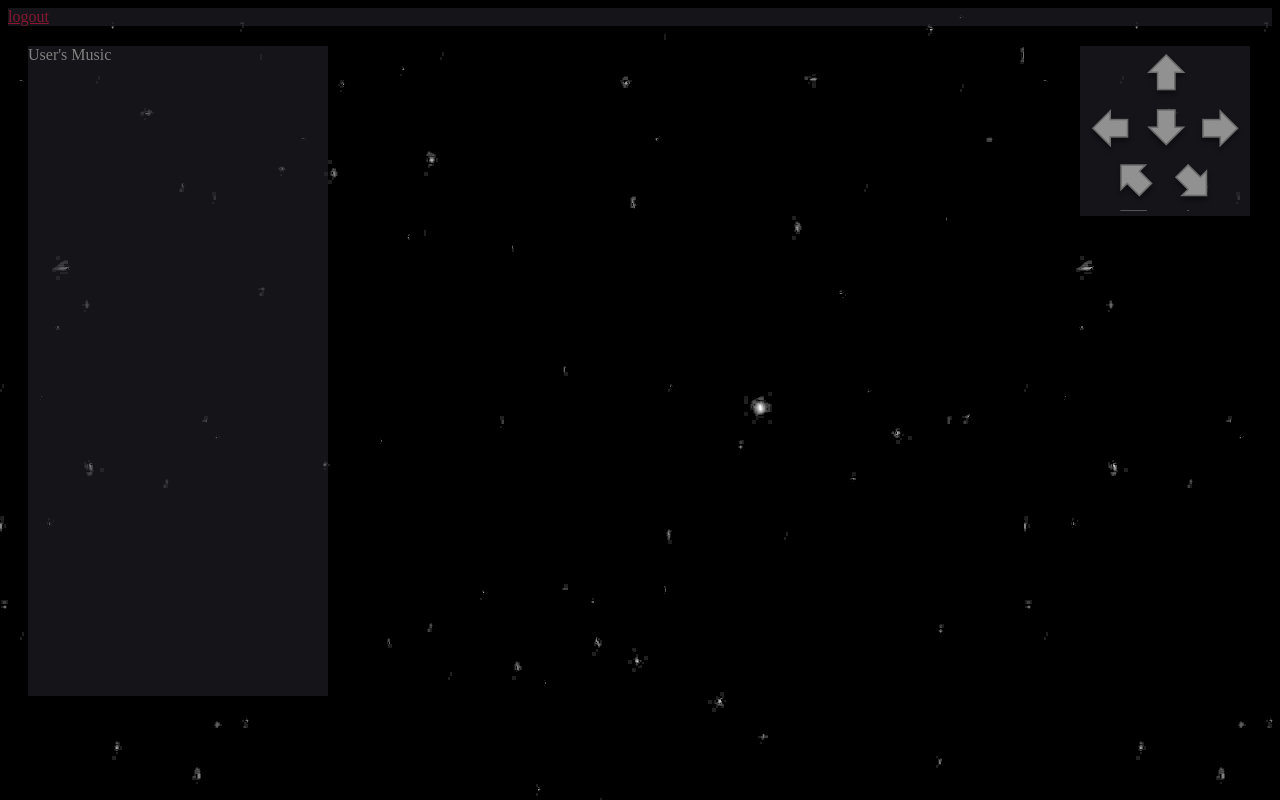
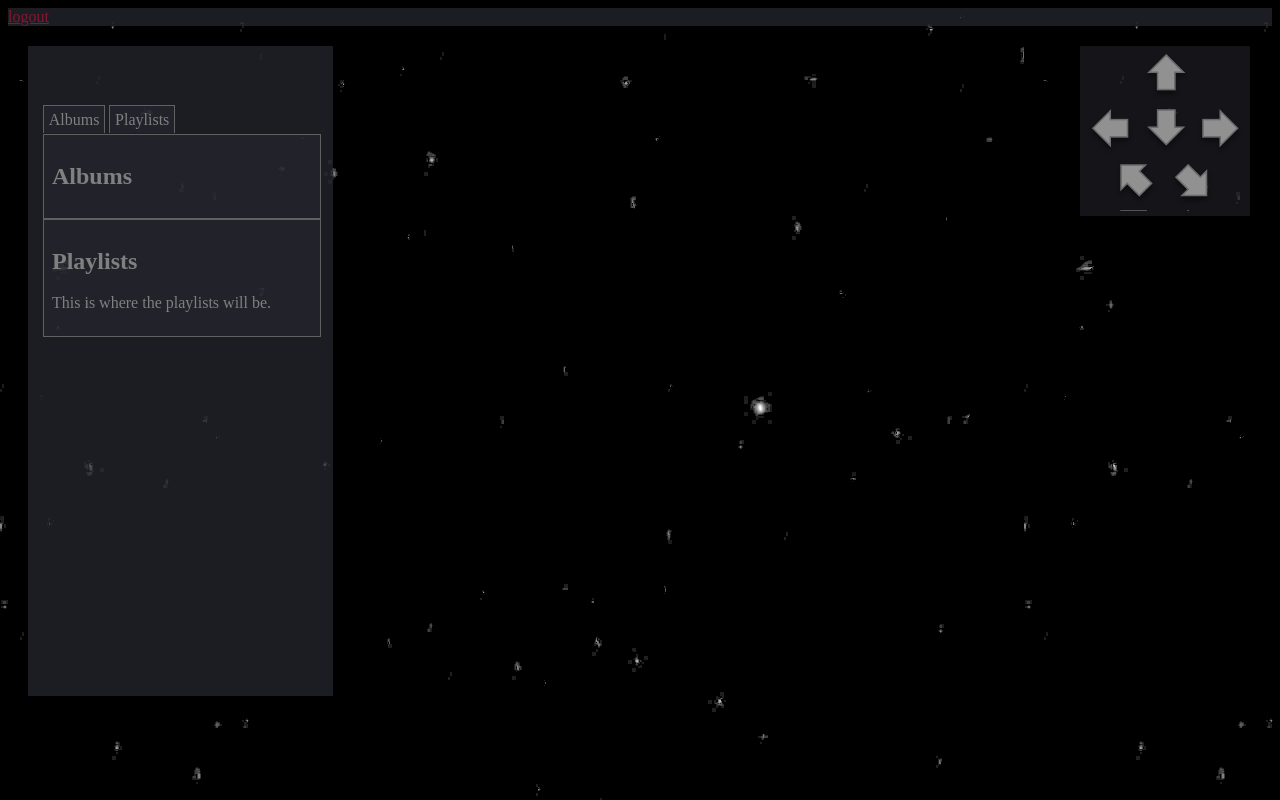
Before and after one commit to br3annalynn/Hackbright_Project, a Flask app: page /planets in a window 1280 px wide. Run offline with Flask 2, Linux system fonts and the light colour scheme; data that the repository does not hold is empty; parts of the project's set-up code (start-up, migrations or seed data) failed here and were passed over; some libraries are stand-ins or nearby versions.

Commit message:
Solar system is populated by collection and albums are showing

```diff
--- a/my_rdio_search.py
+++ b/my_rdio_search.py
@@ -39,7 +39,7 @@
             album['tracks'].append(get_track_info(track))
         collection.append(album)
 
-    return json.dumps({'collection': collection})
+    return json.dumps({'user_name': current_user.name, 'collection': collection})
 
 ##### Gets user's playlists
 def get_user_playlist(user_info):
@@ -57,7 +57,7 @@
             single_playlist['tracks'].append(get_track_info(track))
         playlists.append(single_playlist)
 
-    return json.dumps({'playlists': playlists})
+    return json.dumps({'user_name': current_user.name, 'playlists': playlists})
 
 
 # get_user_playlist(current_user)
--- a/static/css/main.css
+++ b/static/css/main.css
@@ -1,4 +1,4 @@
-canvas {
+ canvas {
     width: 100%;
     height: 100%;
 }
@@ -49,17 +49,70 @@
 /*css for planets.html*/
 #navBar{
     width: 100%;
-    background-color: rgba(40, 40, 50, .5);
+    background-color: rgba(40, 40, 50, .7);
 }
 
+
+
+
+
+
 #musicbox{
-    width: 300px;
+    width: 305px;
     height: 650px;
-    background-color: rgba(40, 40, 50, .5);
+    background-color: rgba(40, 40, 50, .7);
     color: gray;
     margin: 20px;
     position: absolute;
 }
+#user_music{
+    height: 50px;
+    font-size: 26px;
+    padding-top: 15px;
+    padding-left: 15px;
+}
+
+#tabs {
+    list-style-type: none;
+    width: 260px;
+    margin: 0 0 0 15px;
+    padding: 0 0 0.3em 0;
+}
+#tabs li {
+    display: inline;
+}
+#tabs li a {
+    color: gray;
+    background-color: rgba(40, 40, 50, .5);
+    border: 1px solid #606060;
+    border-bottom: none;
+    padding: 0.3em;
+    text-decoration: none;
+}
+#tabs li a:hover {
+    background-color: rgb(133, 23, 50);
+}
+ul#tabs li a.selected {
+    color: rgb(133, 23, 50);
+    background-color: rgba(40, 40, 50, .5);
+    font-weight: bold;
+    padding: 0.7em 0.3em 0.38em 0.3em;
+}
+div.tabContent {
+    width: 260px;
+    margin-left: 15px;
+    border: 1px solid #606060;
+    padding: 8px;
+    background-color: rgba(40, 40, 50, .5);
+}
+div.tabContent.hide {
+    display: none;
+}
+
+
+
+
+
 
 #directionButtonBox{
     margin: 20px;
@@ -124,8 +177,7 @@
     margin-right: 32.5px;
     float: left;
 }
-/*purple
-rgb(100, 23, 150);
 
-red
+
+/*red
 rgb(133, 23, 50);*/
--- a/static/js/planets.js
+++ b/static/js/planets.js
@@ -20,8 +20,8 @@
     // console.log('building', numOfSolarSystems, 'solar systems');
     for(var i = 0; i < numOfSolarSystems; i++){
         // set numOfPlanets to number of songs on album
-        var numOfPlanets = MUSIC_COLLECTION[i]['tracks'].length;
-        console.log('*********', MUSIC_COLLECTION[i]['name'], 'has', MUSIC_COLLECTION[i]['tracks'].length, 'songs');
+        var numOfPlanets = MUSICCOLLECTION[i]['tracks'].length;
+        // console.log('*********', MUSICCOLLECTION[i]['name'], 'has', MUSICCOLLECTION[i]['tracks'].length, 'songs');
         // var numOfPlanets = 12;
         var solarSystem = new aSolarSystem(numOfPlanets);
         solarSystem.buildSolarSystem();
@@ -278,26 +278,13 @@
     }
 }
 
-
-///////////////////////////////////////////////////////////////////////////////
-
-//global variables
-var SCENE, CAMERA, RENDERER;
-var CLOCK = new THREE.Clock(true);
-var sunImages = ['../static/imgs/sun4.jpg', '../static/imgs/sun.png', '../static/imgs/sun1.gif', '../static/imgs/sun2.jpeg', '../static/imgs/sun3.jpeg', '../static/imgs/sun.jpg'];
-var planetImages = ['../static/imgs/planet.jpg', '../static/imgs/planet2.png', '../static/imgs/planet1.jpg', '../static/imgs/planet3.jpeg', '../static/imgs/planet4.jpg', '../static/imgs/planet5.png'];
-var GALAXYLIST = [];
-var GALAXYAXIS = new THREE.Vector3(1, .15, 0.1).normalize();
-var MUSIC_COLLECTION;
-
-var COUNTER = 0;
 function main(){
 
     //build SCENE
     buildScene();
 
     //build galaxy
-    var numOfSS = MUSIC_COLLECTION.length;
+    var numOfSS = MUSICCOLLECTION.length;
     buildGalaxy(numOfSS);
 
     document.addEventListener('keypress', onkeypress, false);
@@ -314,11 +301,25 @@
     render();
 }
 
+///////////////////////////////////////////////////////////////////////////////
+
+//global variables
+var SCENE, CAMERA, RENDERER;
+var CLOCK = new THREE.Clock(true);
+var sunImages = ['../static/imgs/sun4.jpg', '../static/imgs/sun.png', '../static/imgs/sun1.gif', '../static/imgs/sun2.jpeg', '../static/imgs/sun3.jpeg', '../static/imgs/sun.jpg'];
+var planetImages = ['../static/imgs/planet.jpg', '../static/imgs/planet2.png', '../static/imgs/planet1.jpg', '../static/imgs/planet3.jpeg', '../static/imgs/planet4.jpg', '../static/imgs/planet5.png'];
+var GALAXYLIST = [];
+var GALAXYAXIS = new THREE.Vector3(1, .15, 0.1).normalize();
+var MUSICCOLLECTION;
+var COUNTER = 0;
+
+
 var result = $.get('/get_music', import_music);
 
 function import_music(result){
     // set music collection to a list of album dictionaries
-    MUSIC_COLLECTION = $.parseJSON(result)['collection'];
-    // console.log(music_collection['collection'][0]['name'])
+
+    var data = $.parseJSON(result);
+    MUSICCOLLECTION = data['collection'];
     main();
 }
--- /dev/null
+++ b/static/js/user_music.js
@@ -0,0 +1,91 @@
+var tabLinks = new Array();
+var contentDivs = new Array();
+
+function init() {
+
+      // Grab the tab links and content divs from the page
+      var tabListItems = document.getElementById('tabs').childNodes;
+      for ( var i = 0; i < tabListItems.length; i++ ) {
+        if ( tabListItems[i].nodeName == "LI" ) {
+          var tabLink = getFirstChildWithTagName( tabListItems[i], 'A' );
+          var id = getHash( tabLink.getAttribute('href') );
+          tabLinks[id] = tabLink;
+          contentDivs[id] = document.getElementById( id );
+        }
+      }
+
+      // Assign onclick events to the tab links, and
+      // highlight the first tab
+      var i = 0;
+
+      for ( var id in tabLinks ) {
+        tabLinks[id].onclick = showTab;
+        tabLinks[id].onfocus = function() { this.blur() };
+        if ( i == 0 ) tabLinks[id].className = 'selected';
+        i++;
+      }
+
+      // Hide all content divs except the first
+      var i = 0;
+
+      for ( var id in contentDivs ) {
+        if ( i != 0 ) contentDivs[id].className = 'tabContent hide';
+        i++;
+      }
+    }
+
+function showTab() {
+    var selectedId = getHash( this.getAttribute('href') );
+
+    // Highlight the selected tab, and dim all others.
+    // Also show the selected content div, and hide all others.
+    for ( var id in contentDivs ) {
+        if ( id == selectedId ) {
+          tabLinks[id].className = 'selected';
+          contentDivs[id].className = 'tabContent';
+        } else {
+          tabLinks[id].className = '';
+          contentDivs[id].className = 'tabContent hide';
+        }
+    }
+
+    // Stop the browser following the link
+    return false;
+}
+
+
+function getFirstChildWithTagName( element, tagName ) {
+    for ( var i = 0; i < element.childNodes.length; i++ ) {
+        if ( element.childNodes[i].nodeName == tagName ) return element.childNodes[i];
+    }
+}
+
+
+function getHash( url ) {
+    var hashPos = url.lastIndexOf ( '#' );
+    return url.substring( hashPos + 1 );
+}
+
+function fillInMusicbox(){
+    $('#user_music').append(USERNAME, "'s Music");
+    for(var i = 0; i < MUSICCOLLECTION.length; i++){
+        var trackTitle = MUSICCOLLECTION[i]['name']
+        $('#album_list').append('<p>' + trackTitle + '</p>');
+    }
+}
+
+
+////////////////////////////////////
+var MUSICCOLLECTION;
+var USERNAME;
+var result = $.get('/get_music', import_music);
+
+function import_music(result){
+    // set music collection to a list of album dictionaries
+
+    var data = $.parseJSON(result);
+    MUSICCOLLECTION = data['collection'];
+    USERNAME = data['user_name'].split(" ")[0];
+    fillInMusicbox();
+    init();
+}
--- a/templates/planets.html
+++ b/templates/planets.html
@@ -20,9 +20,29 @@
         </div>
 
     </div>
-    <div id="musicbox"> User's Music </div>
+    <div id="musicbox">
+        <div id="user_music">
+        </div>
+        <ul id="tabs">
+          <li><a href="#albums_tab">Albums</a></li>
+          <li><a href="#playlist_tabs">Playlists</a></li>
+        </ul>
+        <div class="tabContent" id="albums_tab">
+            <h2>Albums</h2>
+            <div id="album_list">
+            </div>
+        </div>
+        <div class="tabContent" id="playlist_tabs">
+            <h2>Playlists</h2>
+            <div>
+                <p>This is where the playlists will be.</p>
+            </div>
+        </div>
+    </div>
+
     <script src="../static/js/three.min.js"></script>
     <script src="../static/js/jquery-2.0.3.js"></script>
     <script src="../static/js/planets.js"></script>
+    <script src="../static/js/user_music.js"></script>
 
 {% endblock %}
--- a/views.py
+++ b/views.py
@@ -90,14 +90,19 @@
 
 @app.route("/get_music")
 def get_music_data():
-    #get info for current user. Returns a list of keys and secrets
-    user_info = model.get_Rdio_info('fake user')
-    #call my_rdio_search on current user to return music collection and playlists
-    music_collection = my_rdio_search.get_user_collection(user_info)
+    session_music_collection = session.get('session_music_collection')
+    if session_music_collection:
+        return session_music_collection
+    else:
+        #get info for current user. Returns a list of keys and secrets
+        user_info = model.get_Rdio_info('fake user')
+        #call my_rdio_search on current user to return music collection and playlists
+        music_collection = my_rdio_search.get_user_collection(user_info)
 
-    # playlists = my_rdio_search.get_user_playlists(user_info)
-    # return (music_collection, playlists)
-    return music_collection
+        # playlists = my_rdio_search.get_user_playlists(user_info)
+        # return (music_collection, playlists)
+        session['session_music_collection'] = session_music_collection
+        return music_collection
 
 if __name__ == "__main__":
     app.run(debug=True)
```
